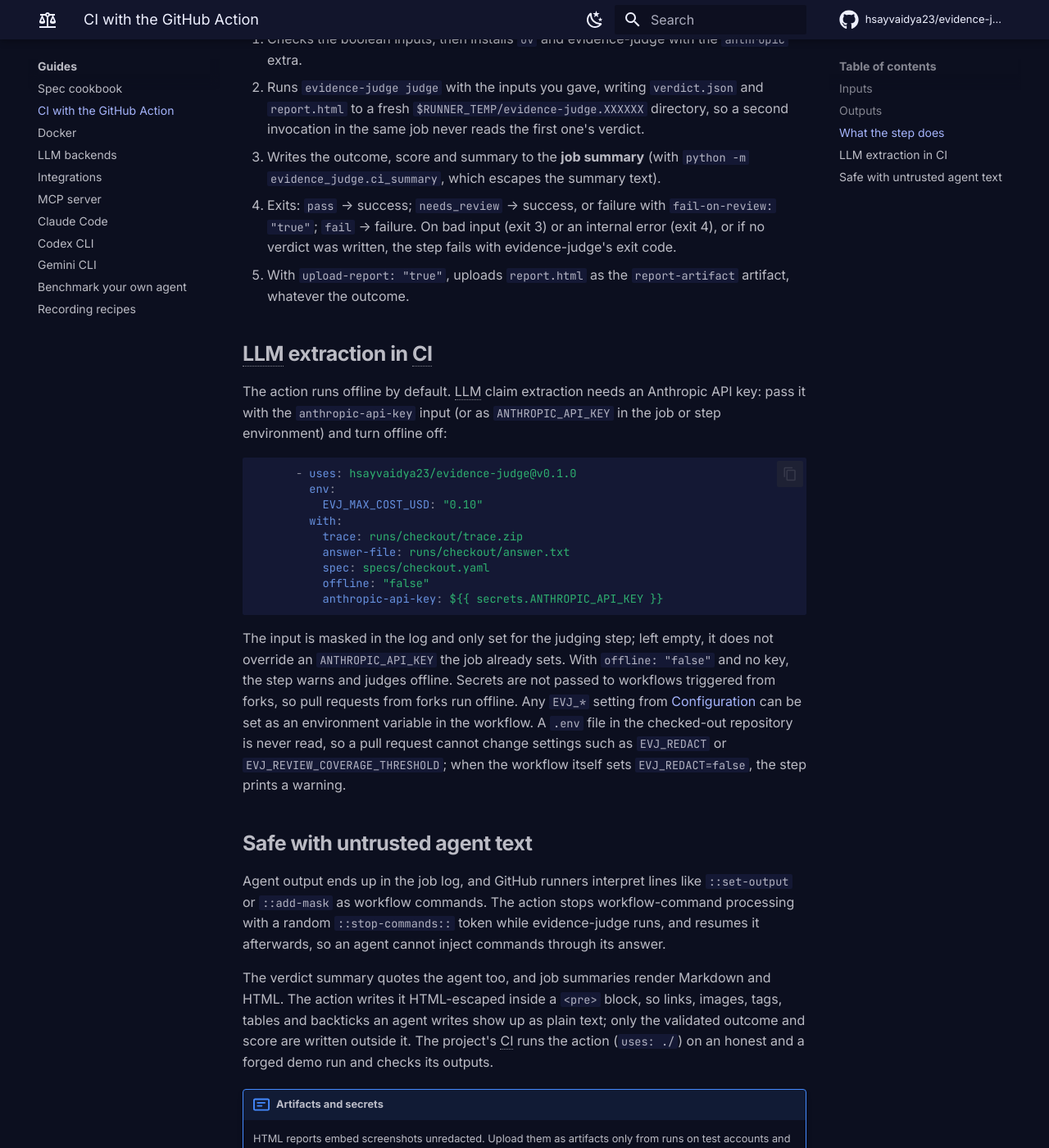
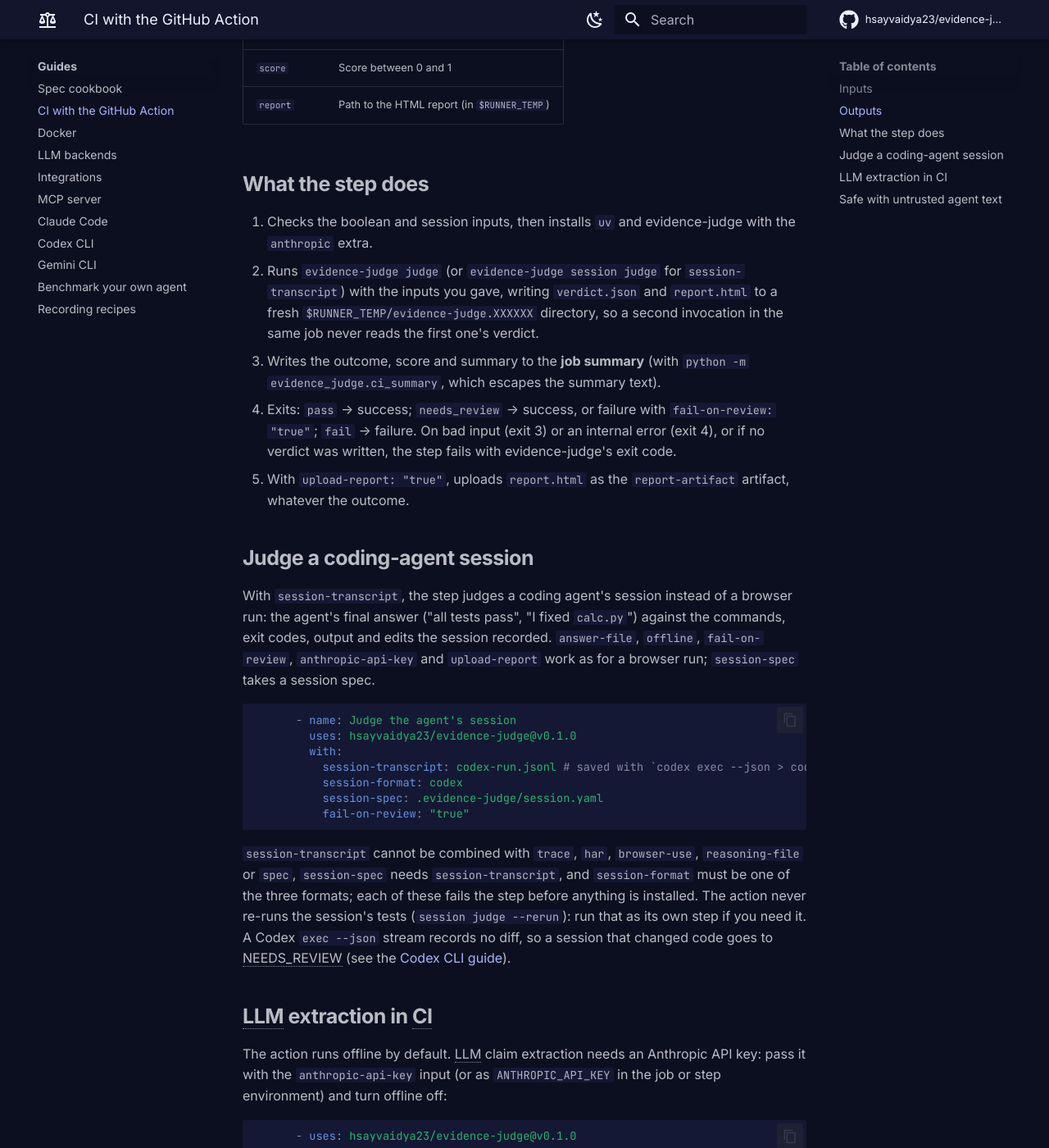
Before and after one commit to hsayvaidya23/evidence-judge, an MkDocs documentation site: the page built from docs/guides/github-action.md, in a window 1280 px wide and 1400 px high, scrolled down 2296 px. Shown: the whole window at 82% size. Built offline with MkDocs 1.6.1 and Material for MkDocs 9.7.7, drawn with Linux system fonts in a browser that asks for light colours; comment, search, counter and statistics services are not loaded; some of the changed text lies outside the part shown.

Commit message:
feat(action): session mode for coding-agent sessions
The action takes session-transcript, session-format (claude-code, codex
or evidence-log, any case) and session-spec, and then runs evidence-judge
session judge instead of judge, with the same job summary, HTML report
upload and exit behaviour. The input check fails the step before anything
is installed when a session is mixed with browser inputs, session-spec
comes without a transcript, or the format is unknown. CI judges an honest
Claude Code session through the action and checks the mixed-input refusal.

Refs #78

````diff
--- a/docs/guides/github-action.md
+++ b/docs/guides/github-action.md
@@ -1,11 +1,11 @@
 ---
-description: Gate pull requests on recorded agent runs with the Evidence Judge GitHub Action - inputs, outputs, job summary, exit behaviour and the workflow-command injection guard.
+description: Gate pull requests on recorded browser-agent runs or coding-agent sessions with the Evidence Judge GitHub Action - inputs, outputs, job summary, exit behaviour and the workflow-command injection guard.
 ---
 
 # CI with the GitHub Action
 
 The repository is also a composite GitHub Action. It installs Evidence Judge, judges one recorded
-run, writes the verdict to the job summary and fails the step on FAIL.
+run or coding-agent session, writes the verdict to the job summary and fails the step on FAIL.
 
 ```yaml title=".github/workflows/agent-evals.yml"
 name: agent evals
@@ -48,6 +48,9 @@
 | `answer-file` | | File with the agent's final answer |
 | `reasoning-file` | | File with the agent's reasoning, one step per paragraph (steps separated by a blank line) |
 | `spec` | | Task spec YAML (required for write tasks to PASS) |
+| `session-transcript` | | A coding-agent session to judge with `evidence-judge session judge` instead of a browser run (see [Judge a coding-agent session](#judge-a-coding-agent-session)) |
+| `session-format` | `"claude-code"` | What `session-transcript` is: `claude-code`, `codex` (`exec --json` output or a rollout) or `evidence-log`, in any case |
+| `session-spec` | | Session spec YAML for `session-transcript` |
 | `offline` | `"true"` | No LLM calls (heuristic claim extraction). `"false"` needs an API key (see [LLM extraction in CI](#llm-extraction-in-ci)) |
 | `fail-on-review` | `"false"` | Also fail the job when the verdict is NEEDS_REVIEW |
 | `anthropic-api-key` | `""` | Anthropic API key for LLM extraction; pass a secret. Empty keeps `ANTHROPIC_API_KEY` from the job environment |
@@ -56,7 +59,7 @@
 | `version` | `""` | Git tag, branch or commit SHA of this repository to install (`git+https://github.com/hsayvaidya23/evidence-judge@<version>`); empty installs the action's own source, the ref you put after `@` in `uses:` |
 | `python-version` | `"3.13"` | Python version to run with |
 
-At least one of `trace`, `har` or `browser-use` is needed. `offline`, `fail-on-review` and
+At least one of `trace`, `har` or `browser-use` is needed, or `session-transcript`. `offline`, `fail-on-review` and
 `upload-report` take `true` or `false` in any case (`"True"`, `"FALSE"`); any other value
 (`"yes"`, `"1"`, an empty string) fails the step before anything is installed, instead of being
 read as `false`.
@@ -71,8 +74,9 @@
 
 ## What the step does
 
-1. Checks the boolean inputs, then installs `uv` and evidence-judge with the `anthropic` extra.
-2. Runs `evidence-judge judge` with the inputs you gave, writing `verdict.json` and
+1. Checks the boolean and session inputs, then installs `uv` and evidence-judge with the `anthropic` extra.
+2. Runs `evidence-judge judge` (or `evidence-judge session judge` for `session-transcript`)
+   with the inputs you gave, writing `verdict.json` and
    `report.html` to a fresh `$RUNNER_TEMP/evidence-judge.XXXXXX` directory, so a second
    invocation in the same job never reads the first one's verdict.
 3. Writes the outcome, score and summary to the **job summary** (with
@@ -82,6 +86,31 @@
    written, the step fails with evidence-judge's exit code.
 5. With `upload-report: "true"`, uploads `report.html` as the `report-artifact` artifact,
    whatever the outcome.
+
+## Judge a coding-agent session
+
+With `session-transcript`, the step judges a coding agent's session instead of a browser run:
+the agent's final answer ("all tests pass", "I fixed `calc.py`") against the commands, exit
+codes, output and edits the session recorded. `answer-file`, `offline`, `fail-on-review`,
+`anthropic-api-key` and `upload-report` work as for a browser run; `session-spec` takes a
+session spec.
+
+```yaml
+      - name: Judge the agent's session
+        uses: hsayvaidya23/evidence-judge@v0.1.0
+        with:
+          session-transcript: codex-run.jsonl # saved with `codex exec --json > codex-run.jsonl`
+          session-format: codex
+          session-spec: .evidence-judge/session.yaml
+          fail-on-review: "true"
+```
+
+`session-transcript` cannot be combined with `trace`, `har`, `browser-use`, `reasoning-file` or
+`spec`, `session-spec` needs `session-transcript`, and `session-format` must be one of the three
+formats; each of these fails the step before anything is installed. The action never re-runs
+the session's tests (`session judge --rerun`): run that as its own step if you need it. A Codex
+`exec --json` stream records no diff, so a session that changed code goes to NEEDS_REVIEW (see
+the [Codex CLI guide](codex.md)).
 
 ## LLM extraction in CI
 
````
Also changed, not shown: CHANGELOG.md (+4 -0 lines), action.yml (+54 -7 lines), 2 other files.
